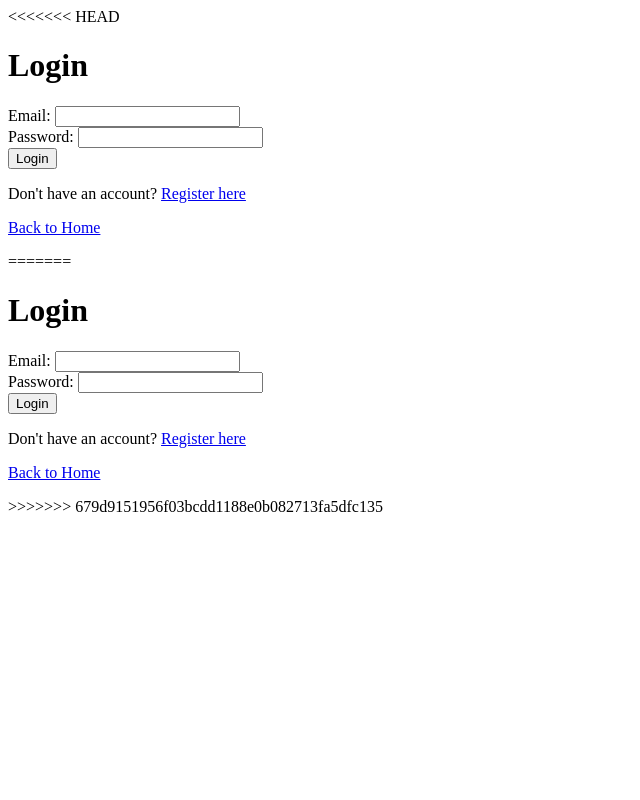
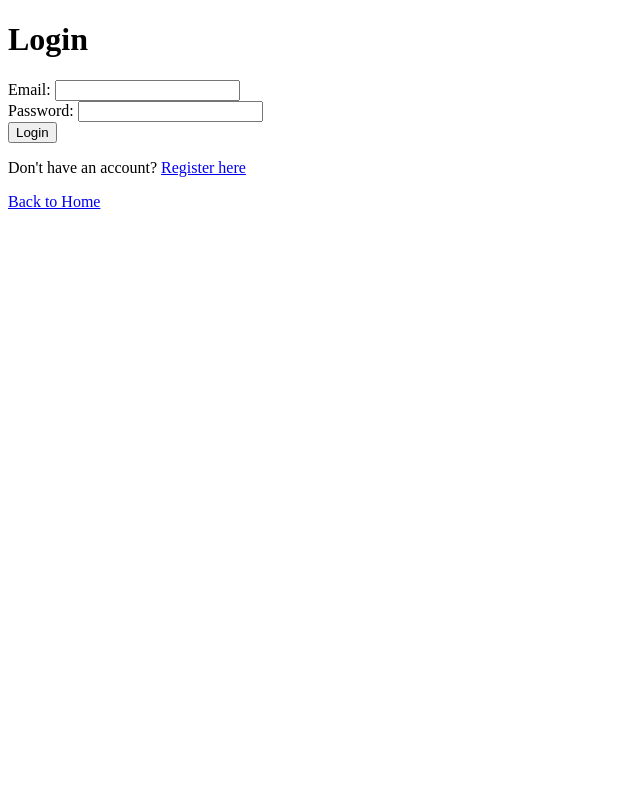
Before and after one commit to tronbeing3030/ClystProto, a Flask app: page /login in a window 1280 px wide. Shown: the whole page, without its empty margins (0-640 px from the left). Run offline with Flask 3, Linux system fonts and the light colour scheme; some libraries are stand-ins or nearby versions.

Commit message:
Update login.html

```diff
--- a/templates/login.html
+++ b/templates/login.html
@@ -1,4 +1,3 @@
-<<<<<<< HEAD
 <!DOCTYPE html>
 <html lang="en">
   <head>
@@ -37,43 +36,3 @@
     <p><a href="{{ url_for('home') }}">Back to Home</a></p>
   </body>
 </html>
-=======
-<!DOCTYPE html>
-<html lang="en">
-  <head>
-    <meta charset="UTF-8" />
-    <meta name="viewport" content="width=device-width, initial-scale=1.0" />
-    <title>Login - Clyst</title>
-    <link
-      rel="stylesheet"
-      href="{{ url_for('static', filename='css/styles.css') }}"
-    />
-  </head>
-  <body>
-    <h1>Login</h1>
-
-    {% with messages = get_flashed_messages() %} {% if messages %} {% for
-    message in messages %}
-    <div class="flash-message">{{ message }}</div>
-    {% endfor %} {% endif %} {% endwith %}
-
-    <form method="POST" action="{{ url_for('login') }}">
-      <div>
-        <label for="email">Email:</label>
-        <input type="email" id="email" name="email" required />
-      </div>
-      <div>
-        <label for="password">Password:</label>
-        <input type="password" id="password" name="password" required />
-      </div>
-      <button type="submit">Login</button>
-    </form>
-
-    <p>
-      Don't have an account?
-      <a href="{{ url_for('register') }}">Register here</a>
-    </p>
-    <p><a href="{{ url_for('home') }}">Back to Home</a></p>
-  </body>
-</html>
->>>>>>> 679d9151956f03bcdd1188e0b082713fa5dfc135
```
